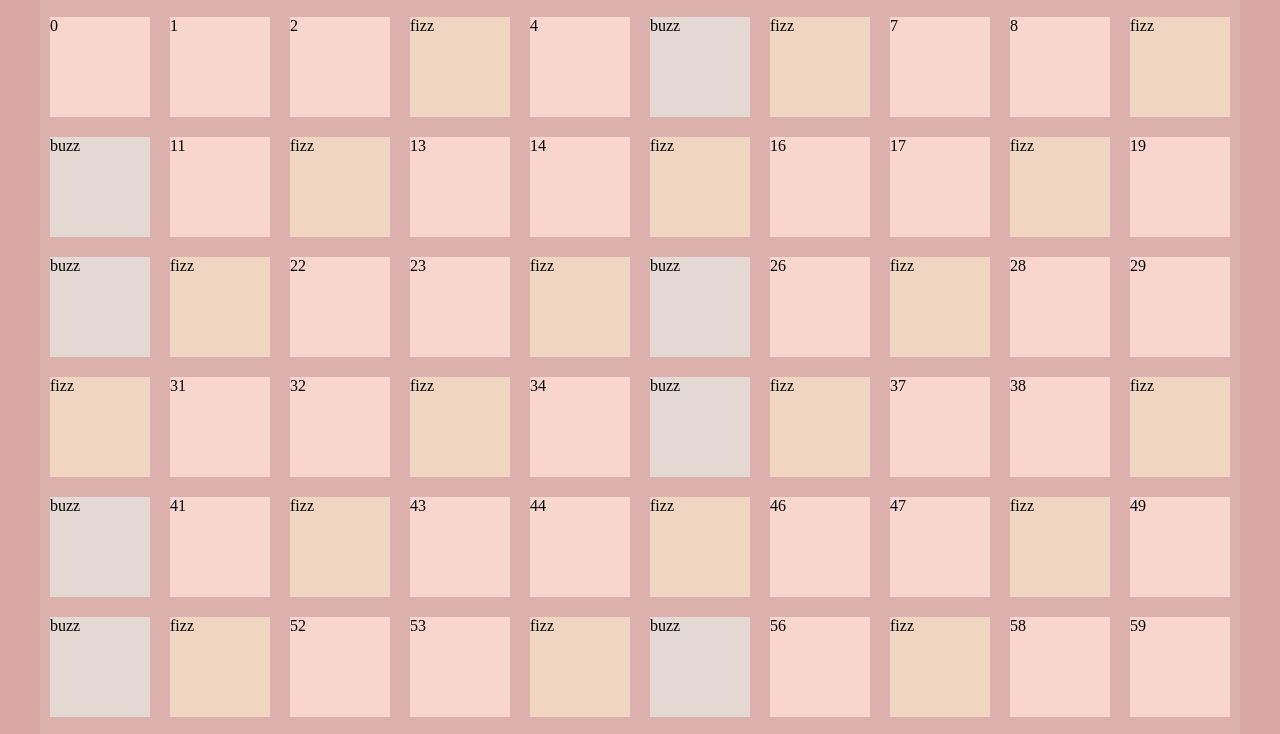
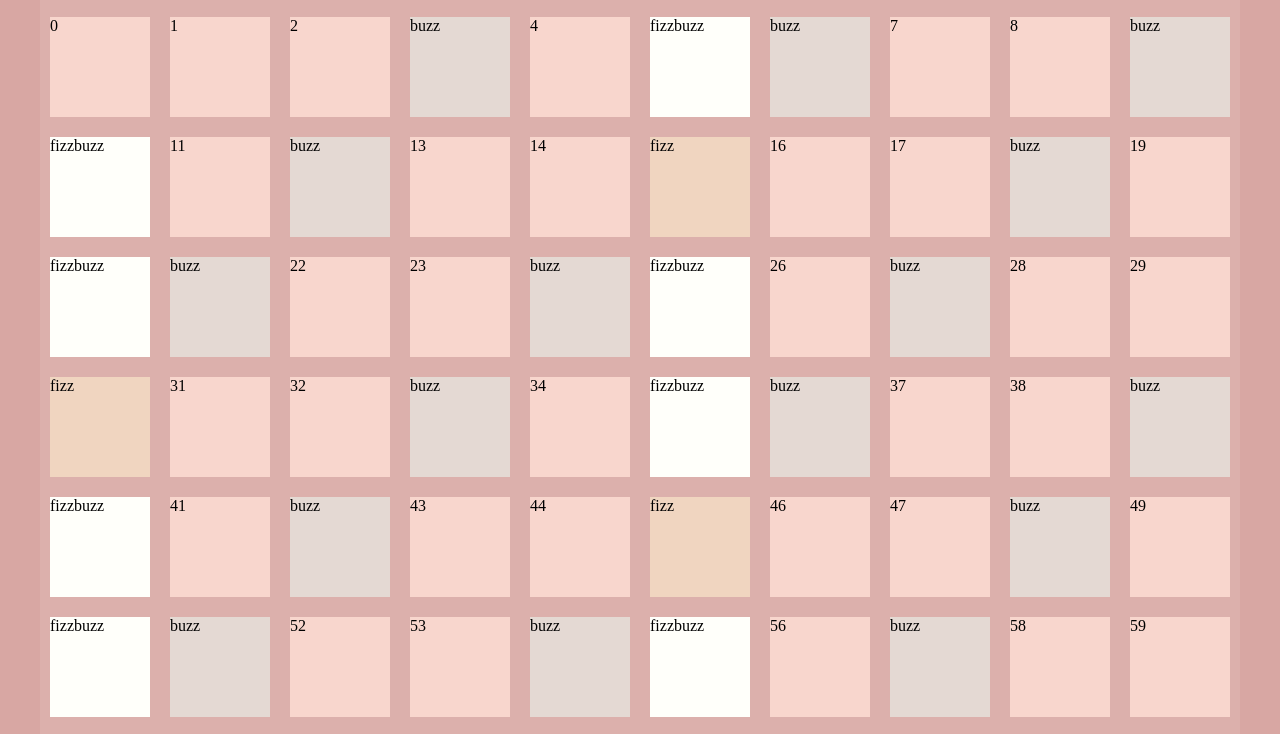
Before and after one commit to lucreziabisciaio/js-fizzbuzzdom, a plain HTML site: page index.html in a window 1280 px wide. Shown: the part 50-784 px from the top of the page. Drawn offline with Linux system fonts and the light colour scheme.

Commit message:
added the fizzbuzz exception (n. divisible by 3 AND 5)

```diff
--- a/css/style.css
+++ b/css/style.css
@@ -44,5 +44,5 @@ h1 {
 }
 
 .box-ex {
-    background-color: #fff;
+    background-color: #fffffA;
 }
--- a/js/script.js
+++ b/js/script.js
@@ -5,13 +5,17 @@ const boxContainer = document.querySelector('.box-container');
 // ALTRIMENTI se il contenitore % 3 && % 5 = 0 e !=0 allora è multiplo di entrambi > aggiungo box-ex
 
 for (let i = 0; i < 100; i++) {
-    if (i % 3 === 0 && i !== 0) {
+    if (i % 3 === 0 && i % 5 === 0 && i !== 0) {
         // divisibile per 3
         boxContainer.innerHTML += `<div class="box box-3">fizz</div>`
     }
-    else if (i % 5 === 0 && i !== 0) {
+    else if (i % 3 === 0 && i !== 0) {
         // divisibile per 5
         boxContainer.innerHTML += `<div class="box box-5">buzz</div>`
+    }
+    else if (i % 5 === 0 && i !== 0) {
+        // divisibile per entrambi
+        boxContainer.innerHTML += `<div class="box box-ex">fizzbuzz</div>`
     } else {
         boxContainer.innerHTML += `<div class="box">${i}</div>`
     }
```
